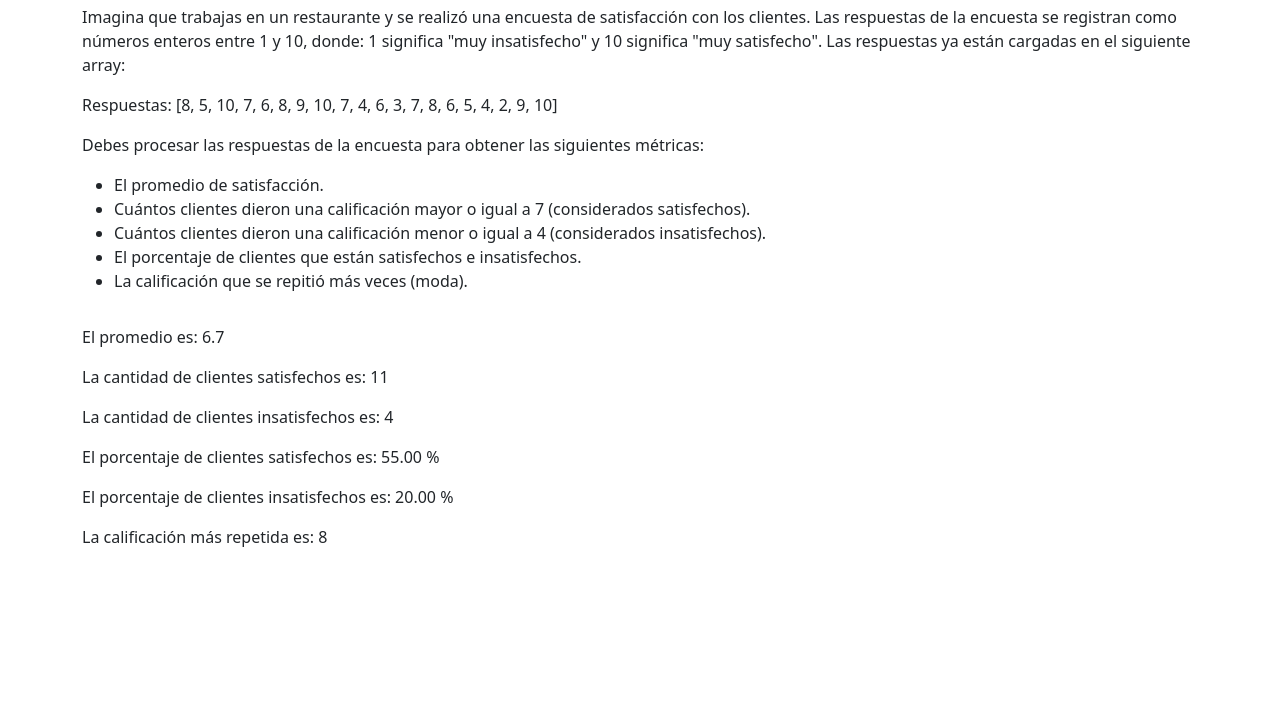
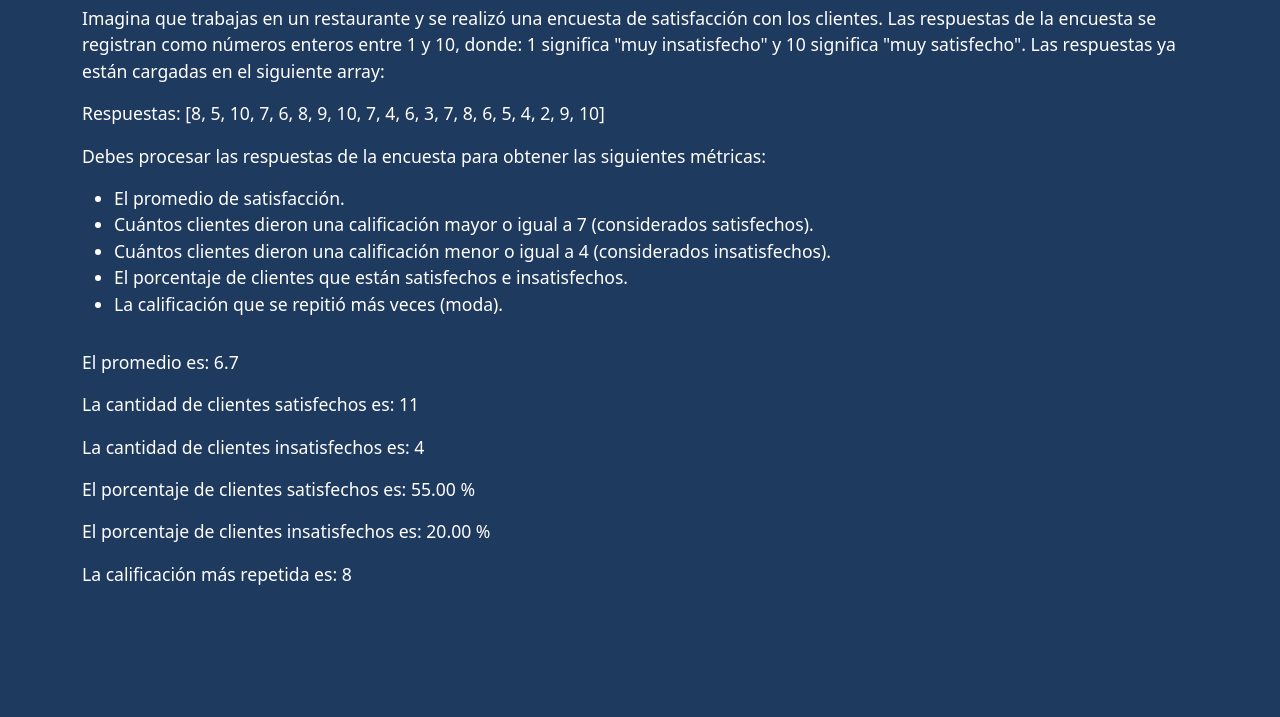
Before and after one commit to Juanruizkk/ProyectoConceptosInicialesJS, a plain HTML site: page index.html in a window 1280 px wide. Shown: the part 83-800 px from the top of the page. Drawn offline with nearby package versions, Linux system fonts and the light colour scheme.

Commit message:
cambio de color y anadi comentarios

```diff
--- a/style/style.css
+++ b/style/style.css
@@ -3,3 +3,9 @@
     border: 0;
     box-sizing: border-box;
 }
+
+body {
+    background-color: #1F3A5F;
+    color: #FFFFFF;
+    font-size: 1.1rem;
+}
```
